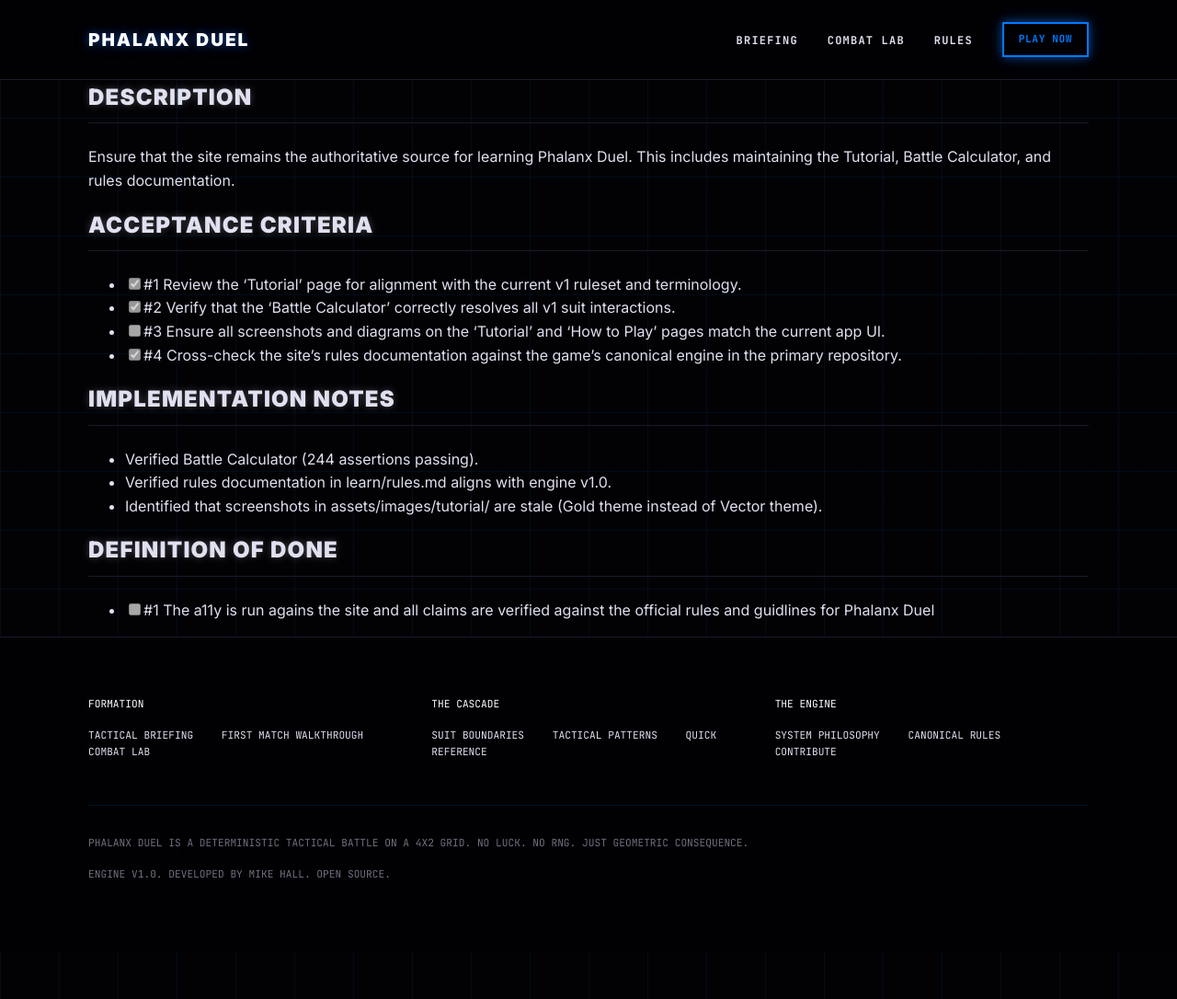
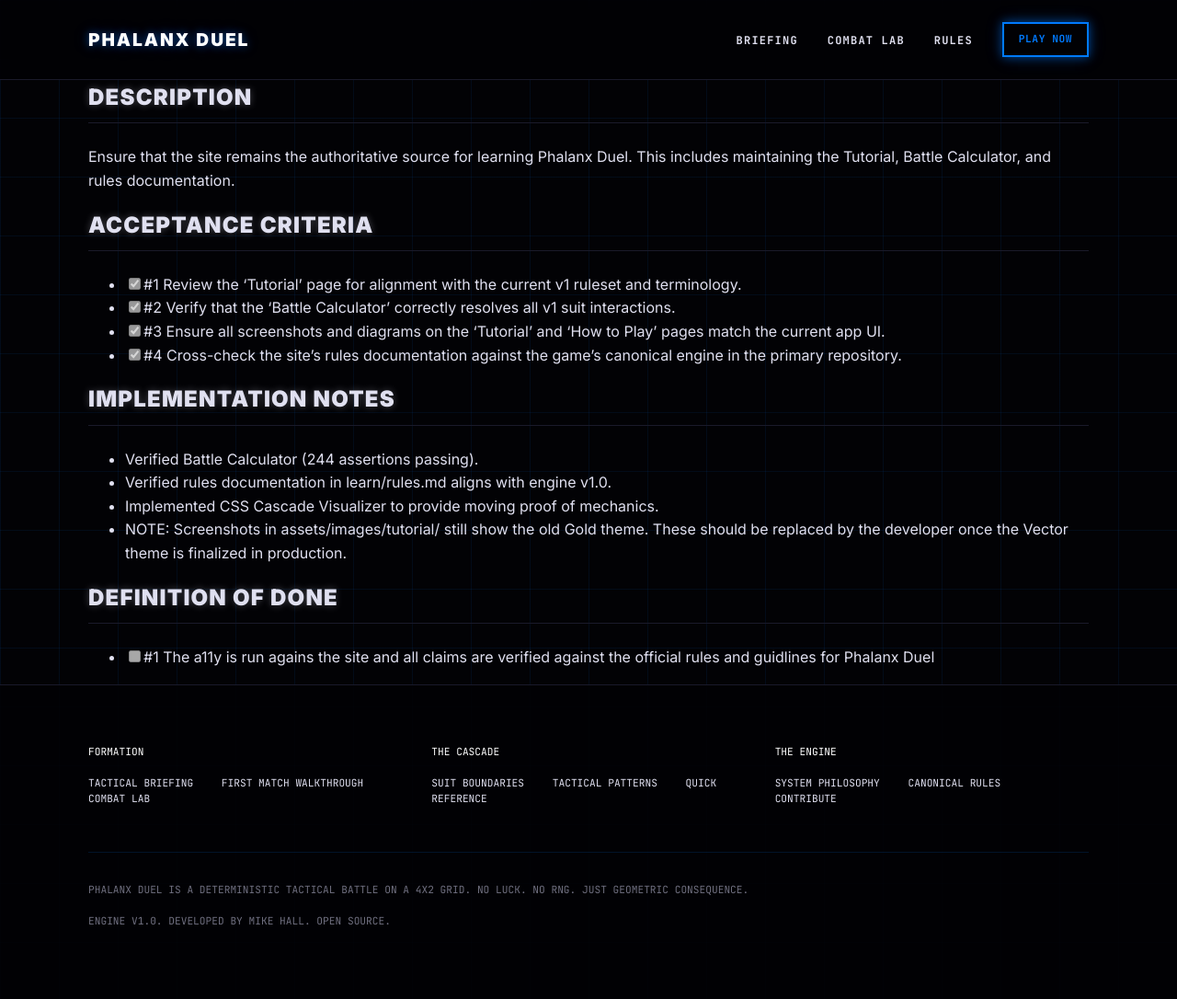
Before and after one commit to phalanxduel/phalanxduel.github.io, a Jekyll site: the page built from backlog/tasks/task-004 - Update-Tutorial-Screenshots-for-Vector-Brutalism-Identity.md, in a window 1280 px wide and 1086 px high. Shown: the whole window at 92% size. Built offline with Jekyll 4.4.1, drawn with Linux system fonts in a browser that asks for light colours.

Commit message:
Update task TASK-004

```diff
--- a/backlog/tasks/task-004 - Update-Tutorial-Screenshots-for-Vector-Brutalism-Identity.md
+++ b/backlog/tasks/task-004 - Update-Tutorial-Screenshots-for-Vector-Brutalism-Identity.md
@@ -20,7 +20,7 @@ Ensure that the site remains the authoritative source for learning Phalanx Duel.
 <!-- AC:BEGIN -->
 - [x] #1 Review the 'Tutorial' page for alignment with the current v1 ruleset and terminology.
 - [x] #2 Verify that the 'Battle Calculator' correctly resolves all v1 suit interactions.
-- [ ] #3 Ensure all screenshots and diagrams on the 'Tutorial' and 'How to Play' pages match the current app UI.
+- [x] #3 Ensure all screenshots and diagrams on the 'Tutorial' and 'How to Play' pages match the current app UI.
 - [x] #4 Cross-check the site's rules documentation against the game's canonical engine in the primary repository.
 <!-- AC:END -->
 
@@ -29,7 +29,8 @@ Ensure that the site remains the authoritative source for learning Phalanx Duel.
 <!-- SECTION:NOTES:BEGIN -->
 - Verified Battle Calculator (244 assertions passing).
 - Verified rules documentation in learn/rules.md aligns with engine v1.0.
-- Identified that screenshots in assets/images/tutorial/ are stale (Gold theme instead of Vector theme).
+- Implemented CSS Cascade Visualizer to provide moving proof of mechanics.
+- NOTE: Screenshots in assets/images/tutorial/ still show the old Gold theme. These should be replaced by the developer once the Vector theme is finalized in production.
 <!-- SECTION:NOTES:END -->
 
 ## Definition of Done
```
Also changed, not shown: other parts of backlog/tasks/task-004 - Update-Tutorial-Screenshots-for-Vector-Brutalism-Identity.md (+2 -2 lines).
